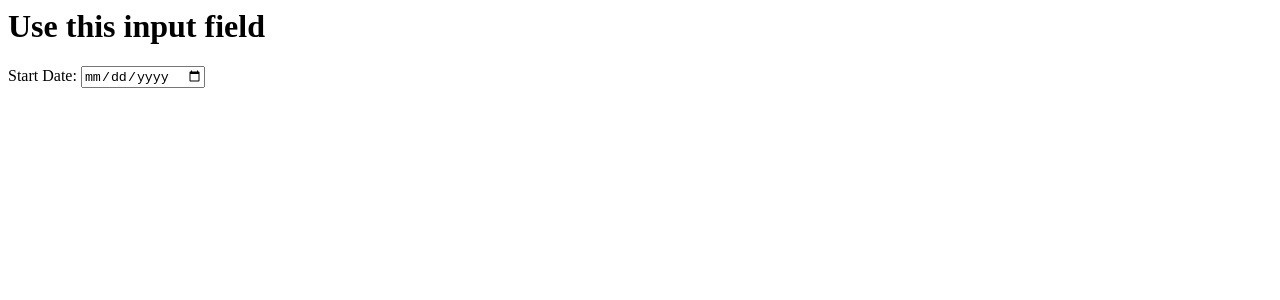
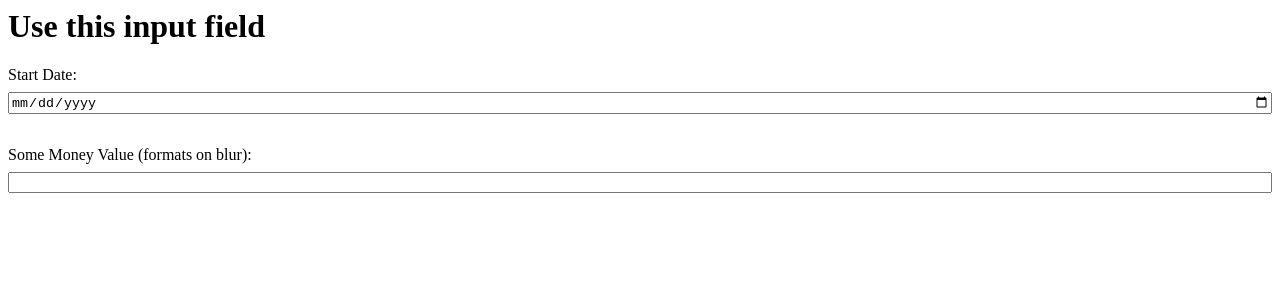
Before and after one commit to quincarter/angular-ivy-pbk7ek, an Angular app: page / in a window 1280 px wide. Shown: the top 300 px of the page. Built offline with nearby package versions, Linux system fonts and the light colour scheme.

Commit message:
3 files modified

```diff
--- a/src/app/app.component.css
+++ b/src/app/app.component.css
@@ -1,3 +1,15 @@
 p {
   font-family: Lato;
 }
+
+.container {
+  display: flex;
+  flex-direction: column;
+  gap: 2rem;
+}
+
+.input-container {
+  display: flex;
+  flex-direction: column;
+  gap: 8px;
+}
--- a/src/app/app.component.html
+++ b/src/app/app.component.html
@@ -1,6 +1,15 @@
 <h1>Use this input field</h1>
-<label for="dateInput">Start Date: </label>
-<input type="date" id="dateInput" [ngModel]="date" (ngModelChange)="date = updateDate($event)"/>
+<div class="container">
+  <div class="input-container">
+    <label for="dateInput">Start Date: </label>
+    <input type="date" id="dateInput" [ngModel]="date" [ngModelOptions]="{updateOn:'blur'}" (ngModelChange)="date = $event"/>
+  </div>
+
+  <div class="input-container">
+    <label for="moneyInput">Some Money Value (formats on blur): </label>
+    <input type="text" id="moneyInput" [ngModel]="moneyValue | currency" [ngModelOptions]="{updateOn:'blur'}" (ngModelChange)="moneyValue = $event"/>
+  </div>
+</div>
 
 
 <ng-container *ngIf="date">
--- a/src/app/app.component.ts
+++ b/src/app/app.component.ts
@@ -7,8 +7,5 @@ import { Component } from '@angular/core';
 })
 export class AppComponent {
   date: string;
-
-  updateDate($event: string) {
-    return $event;
-  }
+  moneyValue: string;
 }
```
